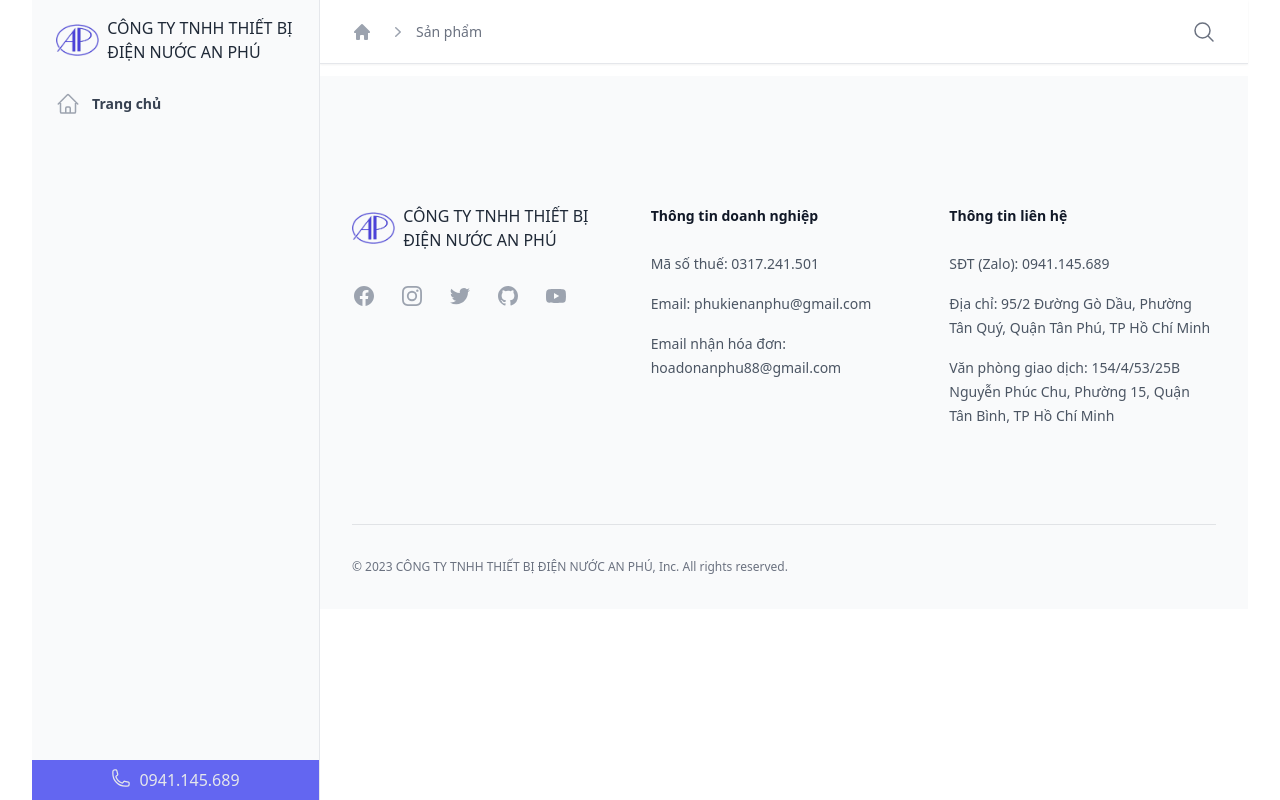
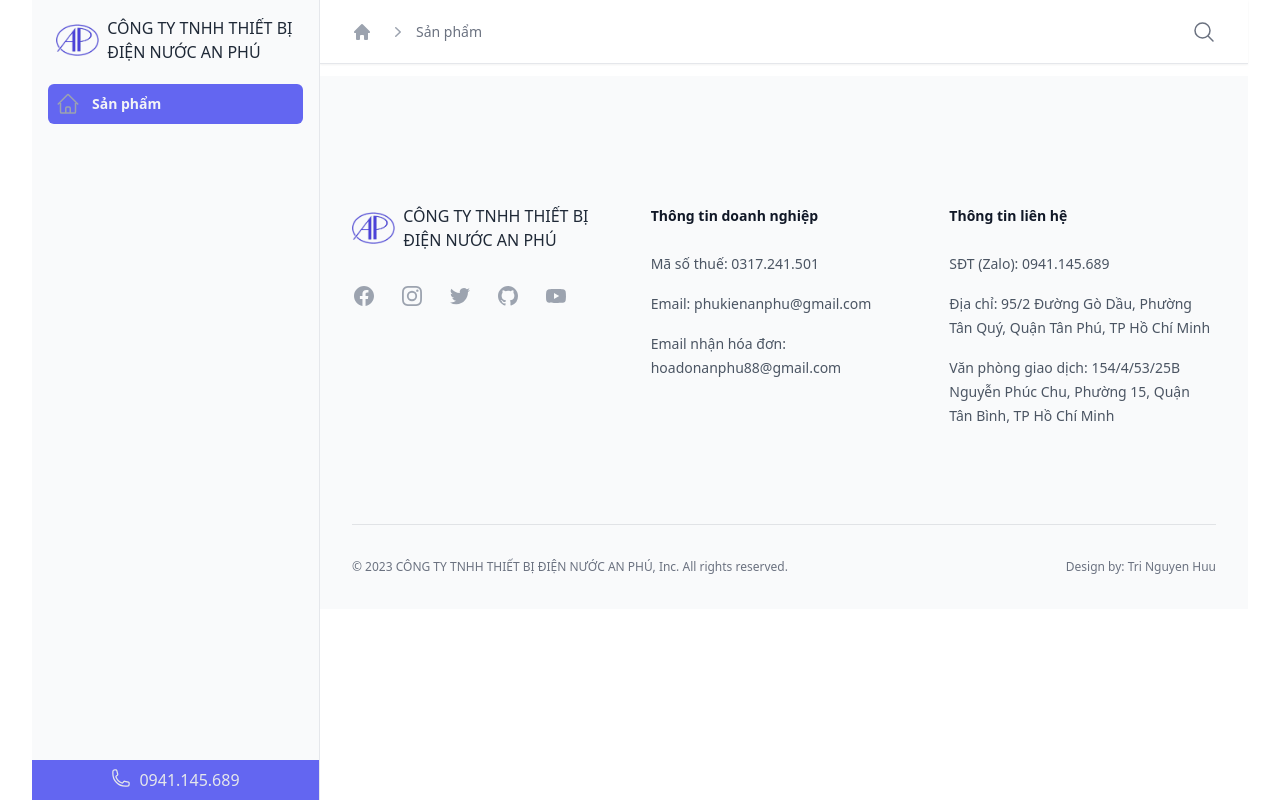
Before and after one commit to tr197/shop-anphu-store, a Django app: page /san-pham/ in a window 1280 px wide. Run offline with Django 4.2, Linux system fonts and the light colour scheme; data that the repository does not hold is empty; parts of the project's set-up code (start-up, migrations or seed data) failed here and were passed over.

Commit message:
230707 some ui

````diff
--- a/product/templates/product/base/base_product.html
+++ b/product/templates/product/base/base_product.html
@@ -10,7 +10,7 @@
   <body class="h-full">
   ```
 -->
-<div class="mx-auto max-w-xl px-4 pb-16 sm:px-6 sm:pb-24 lg:max-w-screen-2xl lg:px-8">
+<div class="mx-auto max-w-xl px-4 sm:px-6 lg:max-w-screen-2xl lg:px-8">
   <!-- Off-canvas menu for mobile, show/hide based on off-canvas menu state. -->
   <div class="relative z-50 lg:hidden" role="dialog" aria-modal="true">
 
@@ -79,7 +79,7 @@
       </div>
     </div>
 
-    <main class="pt-3 pb-10">
+    <main class="pt-3">
         <!-- Your content -->
         <div class="block sm:hidden bg-gray-100 py-1 border-b border-gray-200">
           {% include 'product/components/product/product_link.html' %}
--- a/product/templates/product/components/product/sidebar.html
+++ b/product/templates/product/components/product/sidebar.html
@@ -1,6 +1,8 @@
 <div class="flex grow flex-col gap-y-5 overflow-y-auto border-r border-gray-200 bg-gray-50 px-6">
   <div class="pt-4">
-    {% include 'base/components/logo_with_name.html' %}
+    <a href="{% url 'product:index' %}">
+      {% include 'base/components/logo_with_name.html' %}
+    </a>
   </div>
   <nav class="flex flex-1 flex-col">
     <ul role="list" class="flex flex-1 flex-col gap-y-7">
@@ -8,11 +10,12 @@
         <ul role="list" class="-mx-2 space-y-1">
           <li>
             <!-- Current: "bg-gray-50", Default: "hover:bg-gray-100" -->
-            <a href="{% url 'product:index' %}" class="hover:bg-gray-100 group flex gap-x-3 rounded-md p-2 text-sm leading-6 font-semibold text-gray-700">
+            <a href="{% url 'product:category' %}" class="{% if not curent_category_id %} bg-clight text-gray-100 {% else %} hover:bg-gray-100 text-gray-700 {% endif %}
+                                                        hover:bg-gray-100 group flex gap-x-3 rounded-md p-2 text-sm leading-6 font-semibold">
               <svg class="h-6 w-6 shrink-0 text-gray-400" fill="none" viewBox="0 0 24 24" stroke-width="1.5" stroke="currentColor" aria-hidden="true">
                 <path stroke-linecap="round" stroke-linejoin="round" d="M2.25 12l8.954-8.955c.44-.439 1.152-.439 1.591 0L21.75 12M4.5 9.75v10.125c0 .621.504 1.125 1.125 1.125H9.75v-4.875c0-.621.504-1.125 1.125-1.125h2.25c.621 0 1.125.504 1.125 1.125V21h4.125c.621 0 1.125-.504 1.125-1.125V9.75M8.25 21h8.25" />
               </svg>
-              Trang chủ
+              Sản phẩm
             </a>
           </li>
 
--- a/templates/base/components/footer.html
+++ b/templates/base/components/footer.html
@@ -139,11 +139,18 @@
         </div>
       </div>
     </div>
-    <div class="mt-16 border-t border-gray-900/10 pt-8 sm:mt-20 lg:mt-24">
+    <div class="flex justify-between jus mt-16 border-t border-gray-900/10 pt-8 sm:mt-20 lg:mt-24">
       <p class="text-xs leading-5 text-gray-500">
         &copy; 2023 {{ CmpInfo.NAME }}, Inc. All rights
         reserved.
       </p>
+      <p  class="text-xs leading-5 text-gray-500">
+        Design by:
+        <a href="https://tringuyen.s3.ap-southeast-1.amazonaws.com/index.html"
+          class=" hover:text-gray-900" target="_blank">
+          Tri Nguyen Huu
+        </a>
+      </p>
     </div>
   </div>
 </footer>
````
Also changed, not shown: app/constants.py (+11 -0 lines), product/models.py (+6 -1 lines), product/services.py (added, +18 -0 lines).
